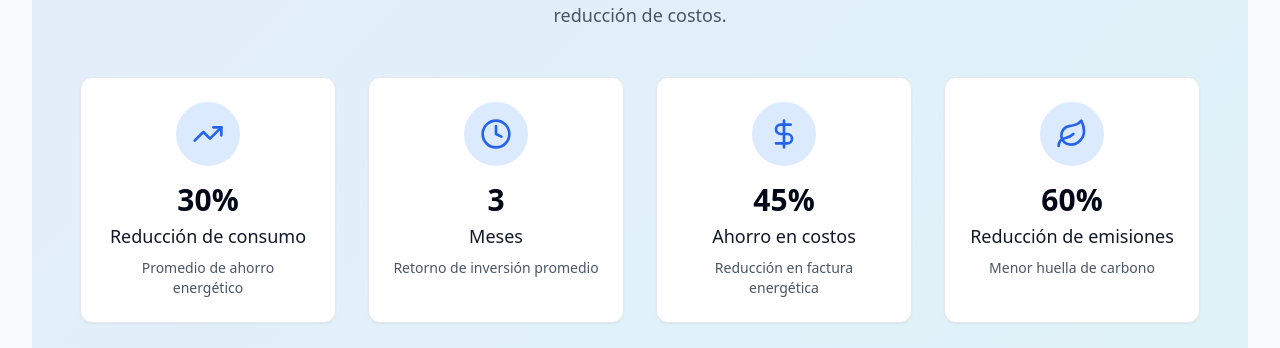
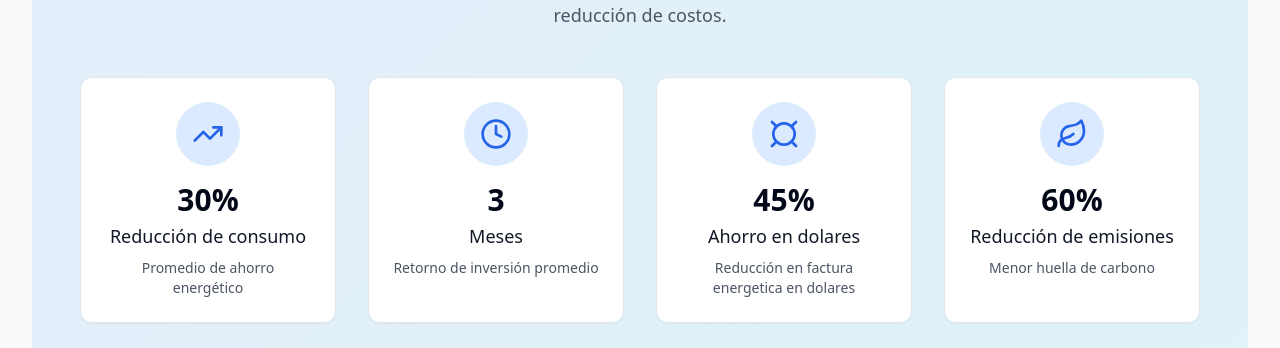
Before and after one commit to santiago2588/EMS-landing-page, a React (Vite) app: page / in a window 1280 px wide. Shown: the part 1947-2295 px from the top of the page. Built offline with nearby package versions, Linux system fonts and the light colour scheme.

Commit message:
changed euros to dollars

```diff
--- a/src/components/Stats.jsx
+++ b/src/components/Stats.jsx
@@ -1,7 +1,7 @@
 
 import React from 'react';
 import { motion } from 'framer-motion';
-import { TrendingUp, Clock, DollarSign, Leaf } from 'lucide-react';
+import { TrendingUp, Clock, Currency, Leaf } from 'lucide-react';
 
 const stats = [
   {
@@ -17,10 +17,10 @@ const stats = [
     description: "Retorno de inversión promedio"
   },
   {
-    icon: <DollarSign className="h-8 w-8 text-blue-600" />,
+    icon: <Currency className="h-8 w-8 text-blue-600" />,
     value: "45%",
-    label: "Ahorro en costos",
-    description: "Reducción en factura energética"
+    label: "Ahorro en dolares",
+    description: "Reducción en factura energetica en dolares"
   },
   {
     icon: <Leaf className="h-8 w-8 text-blue-600" />,
--- a/src/pages/SavingsCalculatorPage.jsx
+++ b/src/pages/SavingsCalculatorPage.jsx
@@ -63,7 +63,7 @@ const SavingsCalculatorPage = () => {
 
     toast({
         title: "Cálculo completado",
-        description: `Ahorro estimado: €${monthlySaving.toFixed(2)} mensuales.`,
+        description: `Ahorro estimado: $${monthlySaving.toFixed(2)} mensuales.`,
     });
   };
 
@@ -106,7 +106,7 @@ const SavingsCalculatorPage = () => {
             <div>
               <Label htmlFor="monthlyBill" className="text-lg font-medium flex items-center mb-2">
                 <DollarSign size={20} className="mr-2 text-primary" />
-                Coste Energético Mensual (€)
+                Coste Energético Mensual ($)
               </Label>
               <Input
                 type="number"
@@ -181,13 +181,13 @@ const SavingsCalculatorPage = () => {
                 <div className="bg-blue-50 dark:bg-blue-900/30 p-6 rounded-lg text-center">
                   <p className="text-sm text-blue-700 dark:text-blue-300 mb-1">Ahorro Mensual Estimado</p>
                   <p className="text-4xl font-extrabold text-blue-600 dark:text-blue-400">
-                    €{calculatedSavings.monthly.toLocaleString('es-ES')}
+                    ${calculatedSavings.monthly.toLocaleString('en-US')}
                   </p>
                 </div>
                 <div className="bg-green-50 dark:bg-green-900/30 p-6 rounded-lg text-center">
                   <p className="text-sm text-green-700 dark:text-green-300 mb-1">Ahorro Anual Estimado</p>
                   <p className="text-4xl font-extrabold text-green-600 dark:text-green-400">
-                    €{calculatedSavings.annual.toLocaleString('es-ES')}
+                    ${calculatedSavings.annual.toLocaleString('en-US')}
                   </p>
                 </div>
               </div>
```
